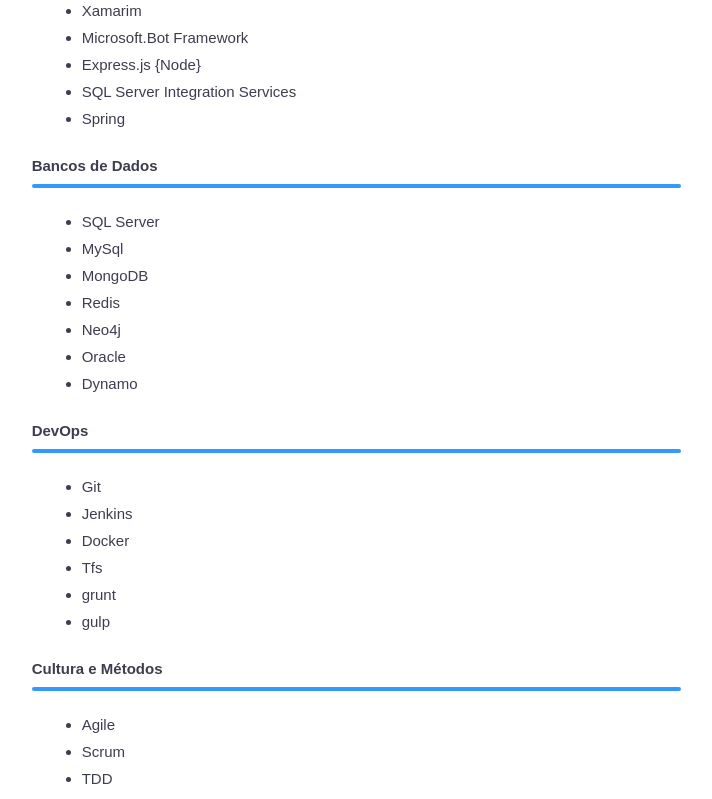
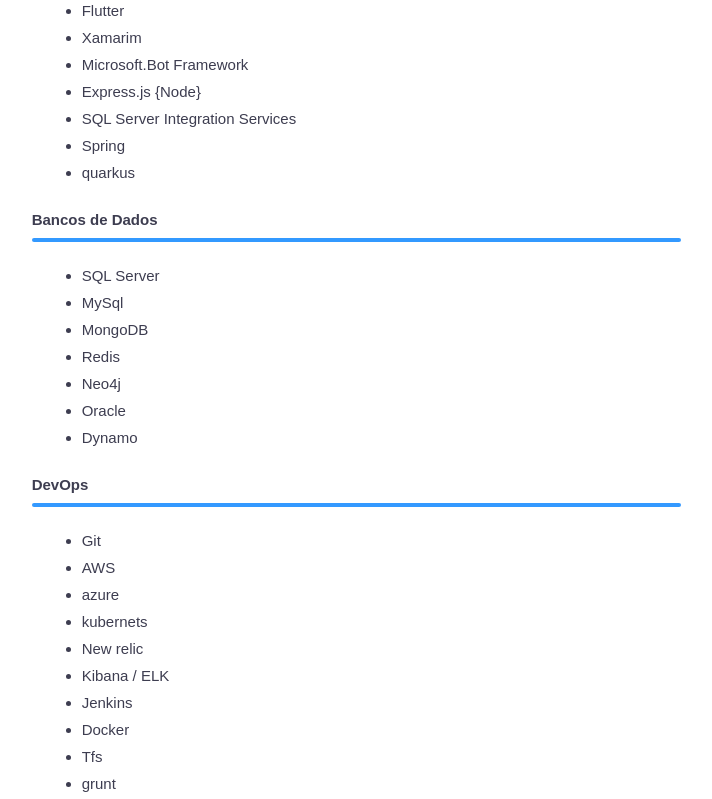
Before and after one commit to leandro0404/curriculum-page, a plain HTML site: page index.html in a window 1280 px wide. Shown: the part 2001-2800 px from the top of the page, without its empty margins (494-1206 px from the left). Drawn offline with Linux system fonts and the light colour scheme.

Commit message:
Update index.html

```diff
--- a/index.html
+++ b/index.html
@@ -85,7 +85,7 @@ clear: both;
                                 </p>
                                 <p>Produtividade e busca contínua pelo conhecimento são as principais características do meu perfil profissional.</p>
                                 <p>
-                                    <h3>  Brasileiro - 34 anos, Belo Hirozonte/MG </h3>
+                                    <h3>  Brasileiro - 35 anos, Belo Hirozonte/MG </h3>
                                 </p>
                                 <div class="container-fluid">
                                     <!--.row-->
@@ -264,6 +264,7 @@ clear: both;
                                                     <li>Soap</li>
                                                     <li>RPC</li>
                                                     <li>OAuth</li>
+                                                    <li> Events / Queues, Topics, and Streams</li>
                                                 </ul>
 
                                             </div>
@@ -296,6 +297,7 @@ clear: both;
                                                     <li>Express.js {Node}</li>
                                                     <li>SQL Server Integration Services</li>
                                                     <li>Spring</li>
+						    <li>quarkus</li>
                                                 </ul>
                                             </div>
                                             <!-- /.skill-progress -->
@@ -334,6 +336,11 @@ clear: both;
                                             <div>
                                                 <ul>
                                                     <li>Git</li>
+						    <li>AWS</li>
+						    <li>azure</li>
+					            <li>kubernets</li>
+					            <li>New relic</li>
+					            <li>Kibana / ELK</li>
                                                     <li>Jenkins</li>
                                                     <li>Docker</li>
                                                     <li>Tfs</li>
```
